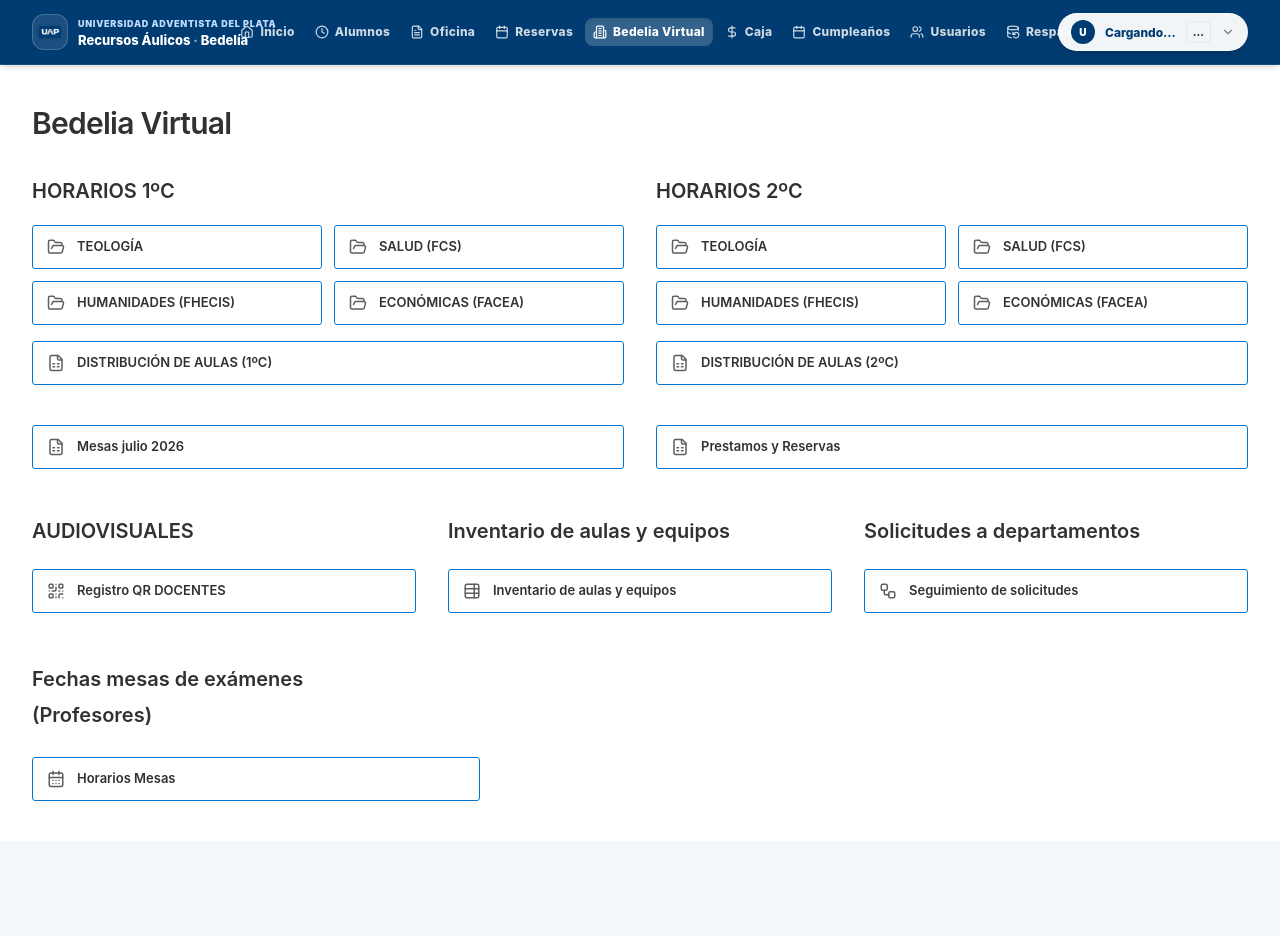
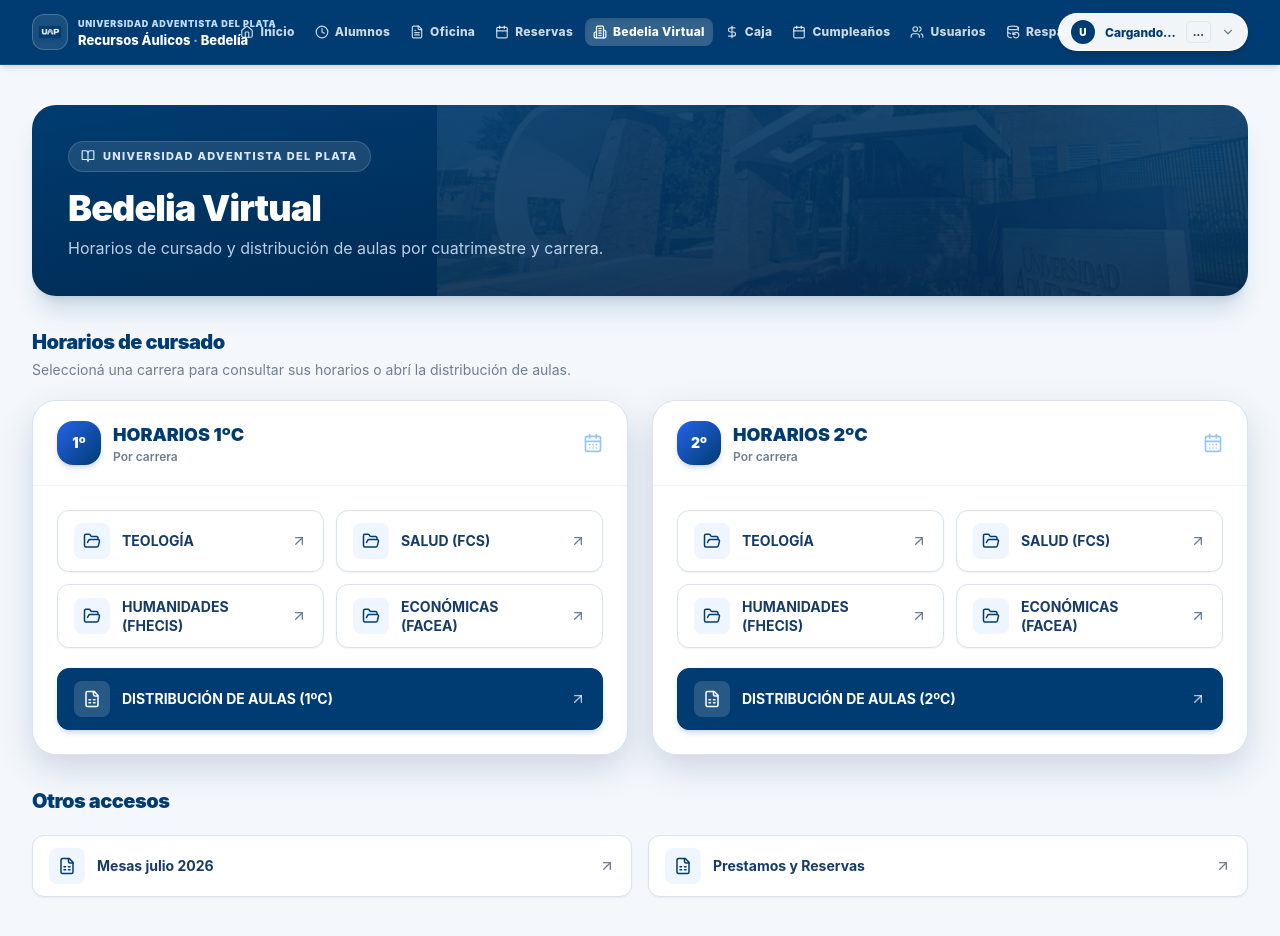
Before and after one commit to bedeliafacea-bot/RecursosAulicosApp, a Next.js app: page /bedelia-virtual in a window 1280 px wide. Before the commit the page ends 841 px from the top, so only its background shows below. Built offline with nearby package versions, Linux system fonts and the light colour scheme; no server answers; the database is empty.

Commit message:
cabio estetico en bedelia virtual

```diff
--- a/src/app/(dashboard)/bedelia-virtual/page.tsx
+++ b/src/app/(dashboard)/bedelia-virtual/page.tsx
@@ -1,11 +1,11 @@
+import type { ReactNode } from 'react';
+import type { LucideIcon } from 'lucide-react';
 import {
+  ArrowUpRight,
+  BookOpen,
   CalendarDays,
-  ExternalLink,
   FileSpreadsheet,
   FolderOpen,
-  QrCode,
-  TableProperties,
-  Workflow,
 } from 'lucide-react';
 
 const sharePoint = 'https://uapeduar.sharepoint.com/sites/BedeliaVirtual';
@@ -39,22 +39,38 @@ function Acceso({
   href,
   children,
   icon: Icon,
+  destacado = false,
 }: {
   href: string;
-  children: React.ReactNode;
-  icon: typeof FileSpreadsheet;
+  children: ReactNode;
+  icon: LucideIcon;
+  destacado?: boolean;
 }) {
   return (
     <a
       href={href}
       target="_blank"
       rel="noopener noreferrer"
-      className="group flex min-h-11 items-center gap-3 rounded-[3px] border border-[#0078d4] bg-white px-3.5 py-2 text-[13px] font-semibold text-[#323130] transition-colors hover:bg-[#f3f9fd] focus-visible:outline focus-visible:outline-2 focus-visible:outline-offset-2 focus-visible:outline-[#0078d4]"
+      className={`group flex min-h-14 items-center gap-3 rounded-xl border px-4 py-3 transition-all duration-200 focus-visible:outline focus-visible:outline-2 focus-visible:outline-offset-2 focus-visible:outline-uap-azul ${
+        destacado
+          ? 'border-uap-azul bg-uap-azul text-white shadow-md shadow-uap-azul/15 hover:-translate-y-0.5 hover:bg-uap-azul-oscuro hover:shadow-lg'
+          : 'border-uap-borde bg-white text-uap-texto shadow-sm hover:-translate-y-0.5 hover:border-blue-300 hover:shadow-md'
+      }`}
     >
-      <Icon className="h-[18px] w-[18px] shrink-0 text-[#605e5c]" aria-hidden="true" />
-      <span className="min-w-0 flex-1">{children}</span>
-      <ExternalLink
-        className="h-3.5 w-3.5 shrink-0 text-[#8a8886] opacity-0 transition-opacity group-hover:opacity-100 group-focus-visible:opacity-100"
+      <span
+        className={`flex h-9 w-9 shrink-0 items-center justify-center rounded-lg ${
+          destacado
+            ? 'bg-white/15 text-white'
+            : 'bg-blue-50 text-uap-azul group-hover:bg-blue-100'
+        }`}
+      >
+        <Icon className="h-[18px] w-[18px]" aria-hidden="true" />
+      </span>
+      <span className="min-w-0 flex-1 text-sm font-bold leading-snug">{children}</span>
+      <ArrowUpRight
+        className={`h-4 w-4 shrink-0 transition-transform group-hover:translate-x-0.5 group-hover:-translate-y-0.5 ${
+          destacado ? 'text-white/70' : 'text-uap-gris'
+        }`}
         aria-hidden="true"
       />
     </a>
@@ -63,23 +79,67 @@ function Acceso({
 
 export default function BedeliaVirtualPage() {
   return (
-    <div className="-m-4 min-h-[calc(100vh-4rem)] bg-white px-4 py-8 text-[#323130] sm:-m-6 sm:px-6 sm:py-10 lg:-m-8 lg:px-8">
-      <div className="mx-auto max-w-7xl">
-        <h1 className="mb-9 text-3xl font-semibold tracking-tight text-[#323130]">
+    <div className="-m-4 min-h-[calc(100vh-4rem)] bg-uap-fondo px-4 py-6 sm:-m-6 sm:px-6 sm:py-8 lg:-m-8 lg:px-8 lg:py-10">
+      <div className="mx-auto max-w-7xl space-y-8">
+        <header className="relative isolate overflow-hidden rounded-3xl bg-gradient-to-br from-uap-azul via-uap-azul-oscuro to-uap-azul-profundo px-6 py-7 text-white shadow-xl shadow-uap-azul/15 sm:px-9 sm:py-9">
+          <div
+            className="pointer-events-none absolute inset-y-0 right-0 -z-10 w-2/3 bg-cover bg-center opacity-10 mix-blend-screen"
+            style={{ backgroundImage: "url('/img/universidad-adventista-del-plata.jpg')" }}
+            aria-hidden="true"
+          />
+          <div className="absolute -right-16 -top-24 -z-10 h-64 w-64 rounded-full bg-sky-400/10 blur-3xl" />
+          <div className="relative max-w-3xl">
+            <div className="mb-4 inline-flex items-center gap-2 rounded-full border border-white/15 bg-white/10 px-3 py-1.5 text-[11px] font-extrabold uppercase tracking-[0.12em] text-blue-100">
+              <BookOpen className="h-3.5 w-3.5" aria-hidden="true" />
+              Universidad Adventista del Plata
+            </div>
+            <h1 className="text-3xl font-black tracking-tight sm:text-4xl">
               Bedelia Virtual
             </h1>
+            <p className="mt-2 max-w-2xl text-sm leading-relaxed text-blue-100/85 sm:text-base">
+              Horarios de cursado y distribución de aulas por cuatrimestre y carrera.
+            </p>
+          </div>
+        </header>
 
-        <div className="grid gap-x-8 gap-y-10 lg:grid-cols-2">
-          {horarios.map((horario) => {
+        <section aria-labelledby="horarios-cursado">
+          <div className="mb-5">
+            <h2 id="horarios-cursado" className="text-xl font-black tracking-tight text-uap-azul">
+              Horarios de cursado
+            </h2>
+            <p className="mt-1 text-sm text-uap-gris">
+              Seleccioná una carrera para consultar sus horarios o abrí la distribución de aulas.
+            </p>
+          </div>
+
+          <div className="grid gap-6 lg:grid-cols-2">
+            {horarios.map((horario, index) => {
               const carpetaUrl = `${sharePoint}/Documentos%20compartidos/Horarios%20Cursado/${encodeURIComponent(horario.carpeta)}`;
               return (
-              <section key={horario.cuatrimestre} aria-labelledby={`horarios-${horario.cuatrimestre}`}>
-                <h2
+                <section
+                  key={horario.cuatrimestre}
+                  aria-labelledby={`horarios-${horario.cuatrimestre}`}
+                  className="overflow-hidden rounded-3xl border border-uap-borde bg-white shadow-uap"
+                >
+                  <div className="flex items-center justify-between gap-4 border-b border-slate-100 px-5 py-5 sm:px-6">
+                    <div className="flex items-center gap-3">
+                      <span className="flex h-11 w-11 items-center justify-center rounded-2xl bg-gradient-to-br from-blue-600 to-uap-azul text-sm font-black text-white shadow-md shadow-blue-900/15">
+                        {index + 1}º
+                      </span>
+                      <div>
+                        <h3
                           id={`horarios-${horario.cuatrimestre}`}
-                  className="mb-5 text-xl font-semibold text-[#323130]"
+                          className="text-lg font-black text-uap-azul"
                         >
                           HORARIOS {horario.cuatrimestre}
-                </h2>
+                        </h3>
+                        <p className="text-xs font-semibold text-uap-gris">Por carrera</p>
+                      </div>
+                    </div>
+                    <CalendarDays className="h-5 w-5 shrink-0 text-blue-300" aria-hidden="true" />
+                  </div>
+
+                  <div className="space-y-5 p-5 sm:p-6">
                     <div className="grid gap-3 sm:grid-cols-2">
                       {horario.carreras.map((carrera) => (
                         <Acceso
@@ -91,10 +151,10 @@ export default function BedeliaVirtualPage() {
                         </Acceso>
                       ))}
                     </div>
-                <div className="mt-4">
                     <Acceso
                       href={`${sharePoint}/Documentos%20compartidos/Horarios%20Cursado/${encodeURIComponent(horario.distribucion)}?web=1`}
                       icon={FileSpreadsheet}
+                      destacado
                     >
                       {horario.distribucion.replace('.xlsm', '')}
                     </Acceso>
@@ -103,8 +163,15 @@ export default function BedeliaVirtualPage() {
               );
             })}
           </div>
+        </section>
 
-        <div className="mt-10 grid gap-8 sm:grid-cols-2">
+        <section aria-labelledby="otros-accesos">
+          <div className="mb-5">
+            <h2 id="otros-accesos" className="text-xl font-black tracking-tight text-uap-azul">
+              Otros accesos
+            </h2>
+          </div>
+          <div className="grid gap-4 sm:grid-cols-2">
             <Acceso
               href="https://uapeduar-my.sharepoint.com/:x:/g/personal/micaela_melo_uap_edu_ar/IQCf-bDRJCR7Q4cMnQrMcvntAbX10p7stMpSk7yRcjaIx-E?e=cg116p"
               icon={FileSpreadsheet}
@@ -118,57 +185,6 @@ export default function BedeliaVirtualPage() {
               Prestamos y Reservas
             </Acceso>
           </div>
-
-        <div className="mt-12 grid gap-x-8 gap-y-10 md:grid-cols-2 xl:grid-cols-3">
-          <section aria-labelledby="audiovisuales">
-            <h2 id="audiovisuales" className="mb-6 text-xl font-semibold">
-              AUDIOVISUALES
-            </h2>
-            <Acceso
-              href={`${sharePoint}/Documentos%20compartidos/Registro%20QR%20DOCENTES.xlsx?web=1`}
-              icon={QrCode}
-            >
-              Registro QR DOCENTES
-            </Acceso>
-          </section>
-
-          <section aria-labelledby="inventario">
-            <h2 id="inventario" className="mb-6 text-xl font-semibold">
-              Inventario de aulas y equipos
-            </h2>
-            <Acceso
-              href={`${sharePoint}/SitePages/Inventario-de-aulas-y-equipos-de-Recursos-%C3%A1ulicos.aspx`}
-              icon={TableProperties}
-            >
-              Inventario de aulas y equipos
-            </Acceso>
-          </section>
-
-          <section aria-labelledby="solicitudes">
-            <h2 id="solicitudes" className="mb-6 text-xl font-semibold">
-              Solicitudes a departamentos
-            </h2>
-            <Acceso
-              href={`${sharePoint}/SiteAssets/SitePages/SCHome/Seguimiento%20de%20solicitudes.xlsx?web=1`}
-              icon={Workflow}
-            >
-              Seguimiento de solicitudes
-            </Acceso>
-          </section>
-        </div>
-
-        <section className="mt-12 max-w-md" aria-labelledby="fechas-mesas">
-          <h2 id="fechas-mesas" className="mb-6 text-xl font-semibold leading-9">
-            Fechas mesas de exámenes
-            <br />
-            (Profesores)
-          </h2>
-          <Acceso
-            href={`${sharePoint}/Documentos%20compartidos/Horarios%20Mesas`}
-            icon={CalendarDays}
-          >
-            Horarios Mesas
-          </Acceso>
         </section>
       </div>
     </div>
```
Lines whose indentation alone changed are shown as unchanged.
